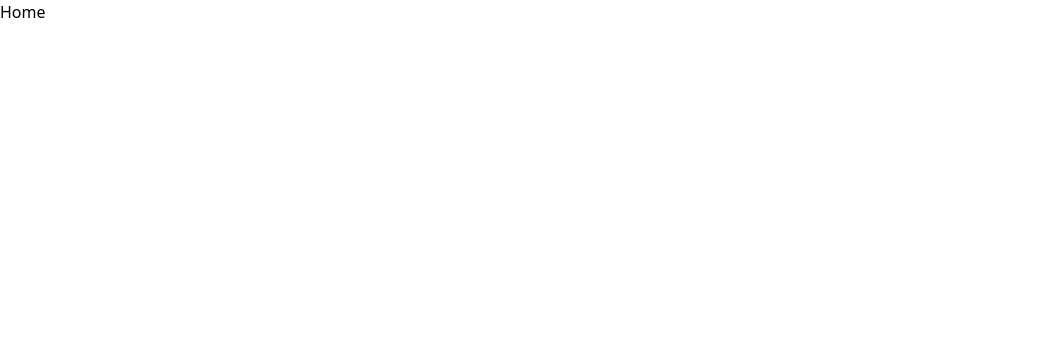
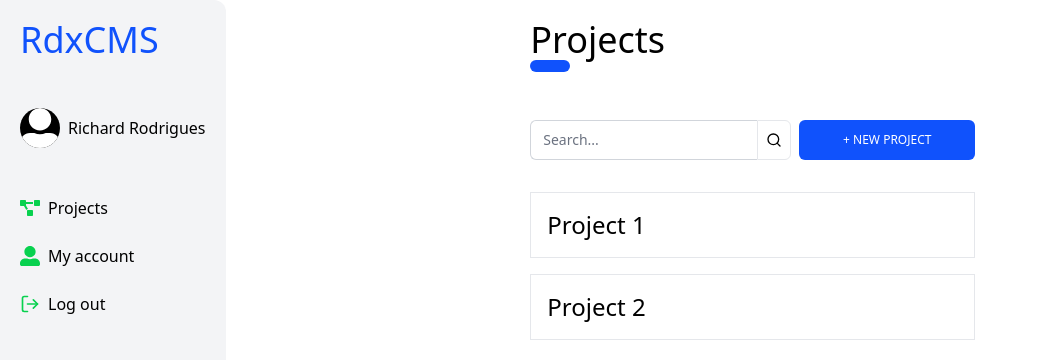
Before and after one commit to Richard-S-Rodrigues/rdx-cms, a React (Vite) app in the folder frontend/: page / in a window 1280 px wide. Shown: the top 360 px of the page, without its empty margins (0-1037 px from the left). Built offline with nearby package versions, Linux system fonts and the light colour scheme; sample sign-in values are in the browser's storage.

Commit message:
Add Sidebar component and Projects component

```diff
--- /dev/null
+++ b/frontend/src/components/Projects.tsx
@@ -0,0 +1,44 @@
+import { FiSearch } from "react-icons/fi";
+
+const Projects = () => (
+  <div className="min-h-full flex pt-5 my-0 mx-auto">
+    <main className="block w-full space-y-8 ">
+      <section>
+        <h1 className="h1">
+          Projects
+          <div className="bg-blue w-10 h-3 rounded-md" />
+        </h1>
+        <div className="flex h-10 mt-12">
+          <span className="flex justify-between">
+            <input
+              type="text"
+              placeholder="Search..."
+              className="input rounded-r-none border-r-0 w-full"
+            />
+            <span className="flex items-center border rounded-md rounded-l-none px-2">
+              <FiSearch className="" />
+            </span>
+          </span>
+          <button
+            type="button"
+            className="btn w-44 ml-2 text-left text-xs font-medium"
+          >
+            + NEW PROJECT
+          </button>
+        </div>
+      </section>
+      <section className="mt-12">
+        <ul>
+          <li className="border p-4 h2 mt-4 hover:bg-gray-200 hover:text-green delay-150 duration-300 cursor-pointer">
+            Project 1
+          </li>
+          <li className="border p-4 h2 mt-4 hover:bg-gray-200 hover:text-green delay-150 duration-300 cursor-pointer">
+            Project 2
+          </li>
+        </ul>
+      </section>
+    </main>
+  </div>
+);
+
+export default Projects;
--- /dev/null
+++ b/frontend/src/components/Sidebar.tsx
@@ -0,0 +1,54 @@
+import { Link } from "react-router-dom";
+import { FaUserAlt, FaProjectDiagram } from "react-icons/fa";
+import { FiLogOut } from "react-icons/fi";
+
+const SideBar = () => (
+  <aside className="p-5 h-full bg-gray-100 rounded-r-xl">
+    <main className="w-full">
+      <section className="mb-12">
+        <h1 className="h1 text-blue">RdxCMS</h1>
+      </section>
+      <section>
+        <Link to="/" className="flex my-12 items-center">
+          <FaUserAlt className="w-10 h-10 bg-black text-white rounded-full" />
+          <span className="ml-2">Richard Rodrigues</span>
+        </Link>
+      </section>
+      <section className="my-12">
+        <nav>
+          <ul>
+            <li>
+              <Link
+                to="/"
+                className="flex my-6 items-center hover:text-green delay-150 duration-300"
+              >
+                <FaProjectDiagram className="text-green w-5 h-5" />
+                <span className="ml-2">Projects</span>
+              </Link>
+            </li>
+            <li>
+              <Link
+                to="/"
+                className="flex my-6 items-center hover:text-green delay-150 duration-300"
+              >
+                <FaUserAlt className="text-green w-5 h-5" />
+                <span className="ml-2">My account</span>
+              </Link>
+            </li>
+            <li>
+              <Link
+                to="/"
+                className="flex my-6 items-center hover:text-green delay-150 duration-300"
+              >
+                <FiLogOut className="text-green w-5 h-5" />
+                <span className="ml-2">Log out</span>
+              </Link>
+            </li>
+          </ul>
+        </nav>
+      </section>
+    </main>
+  </aside>
+);
+
+export default SideBar;
--- a/frontend/src/index.css
+++ b/frontend/src/index.css
@@ -11,6 +11,9 @@
     @apply appearance-none rounded-md relative block w-full px-3 py-2 border border-gray-300 placeholder-gray-500 text-gray-900 rounded-t-md focus:outline-none focus:ring-indigo-500 focus:border-indigo-500 focus:z-10 sm:text-sm;
   }
   .h1 {
-    @apply text-center text-2xl font-medium sm:text-4xl;
+    @apply text-2xl font-medium sm:text-4xl;
+  }
+  .h2 {
+    @apply text-xl font-medium sm:text-2xl;
   }
 }
--- a/frontend/src/pages/Home.tsx
+++ b/frontend/src/pages/Home.tsx
@@ -1,3 +1,11 @@
-const Home = () => <div>Home</div>;
+import SideBar from "../components/Sidebar";
+import Projects from "../components/Projects";
+
+const Home = () => (
+  <div className="flex">
+    <SideBar />
+    <Projects />
+  </div>
+);
 
 export default Home;
--- a/frontend/src/pages/SignIn.tsx
+++ b/frontend/src/pages/SignIn.tsx
@@ -51,7 +51,7 @@ const SignIn = () => {
   ) : (
     <div className="min-h-full flex items-center justify-center my-0 mx-auto py-12 px-4 sm:px-6 lg:px-8">
       <main className="max-w-xl w-full p-5 space-y-8 ">
-        <h1 className="h1">Login to RdxCMS</h1>
+        <h1 className="h1 text-center">Login to RdxCMS</h1>
         {isError && (
           <ErrorBlock message={errorMessage} setIsError={setIsError} />
         )}
--- a/frontend/src/pages/SignUp.tsx
+++ b/frontend/src/pages/SignUp.tsx
@@ -62,7 +62,7 @@ const SignUp = () => {
   return (
     <div className="min-h-full flex items-center justify-center my-0 mx-auto py-12 px-4 sm:px-6 lg:px-8">
       <main className="max-w-xl w-full p-5 space-y-8 ">
-        <h1 className="h1">Sign up for RdxCMS</h1>
+        <h1 className="h1 text-center">Sign up for RdxCMS</h1>
         {isError && (
           <ErrorBlock message={errorMessage} setIsError={setIsError} />
         )}
--- a/frontend/src/pages/passwordReset/SendPasswordResetEmail.tsx
+++ b/frontend/src/pages/passwordReset/SendPasswordResetEmail.tsx
@@ -31,7 +31,7 @@ const SendPasswordResetEmail = () => {
       <main className="max-w-xl w-full p-5 space-y-8 ">
         {!isEmailSent ? (
           <>
-            <h1 className="h1">
+            <h1 className="h1 text-center">
               Provide your email for password reset instructions
             </h1>
             <form onSubmit={onSubmitHandler}>
```
Also changed, not shown: 1 other file (tests, documents, lock files or other folders).
